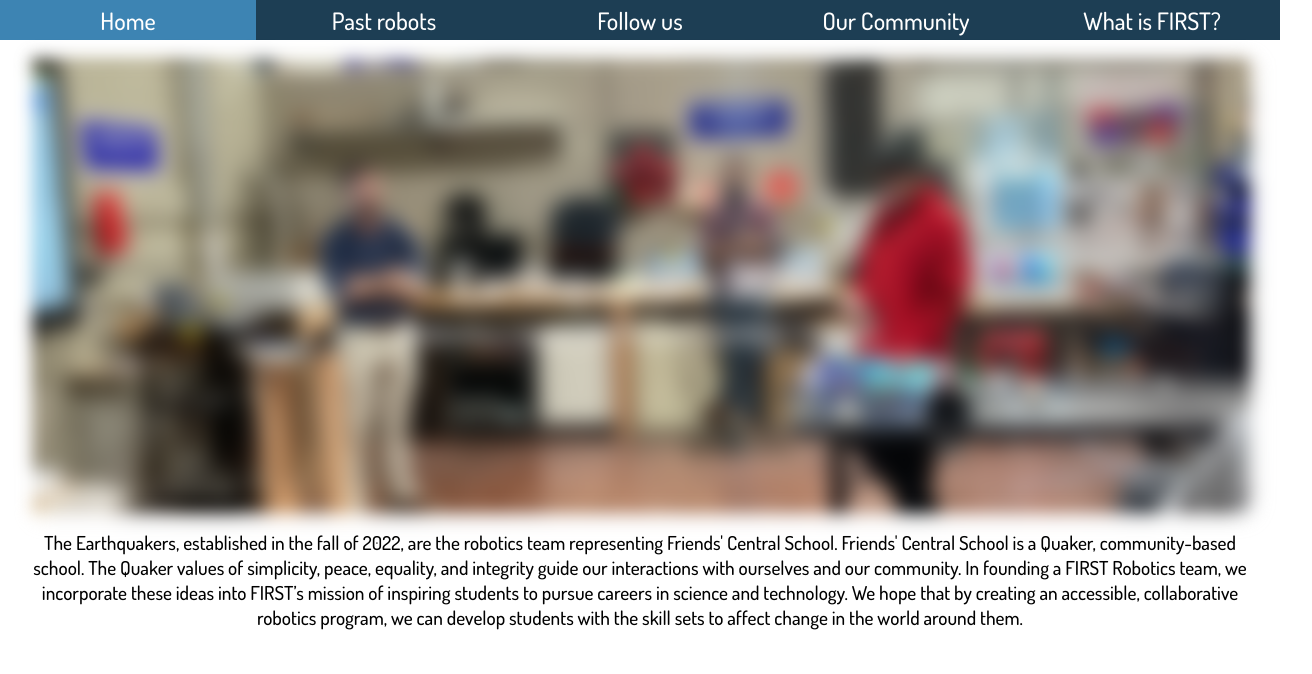
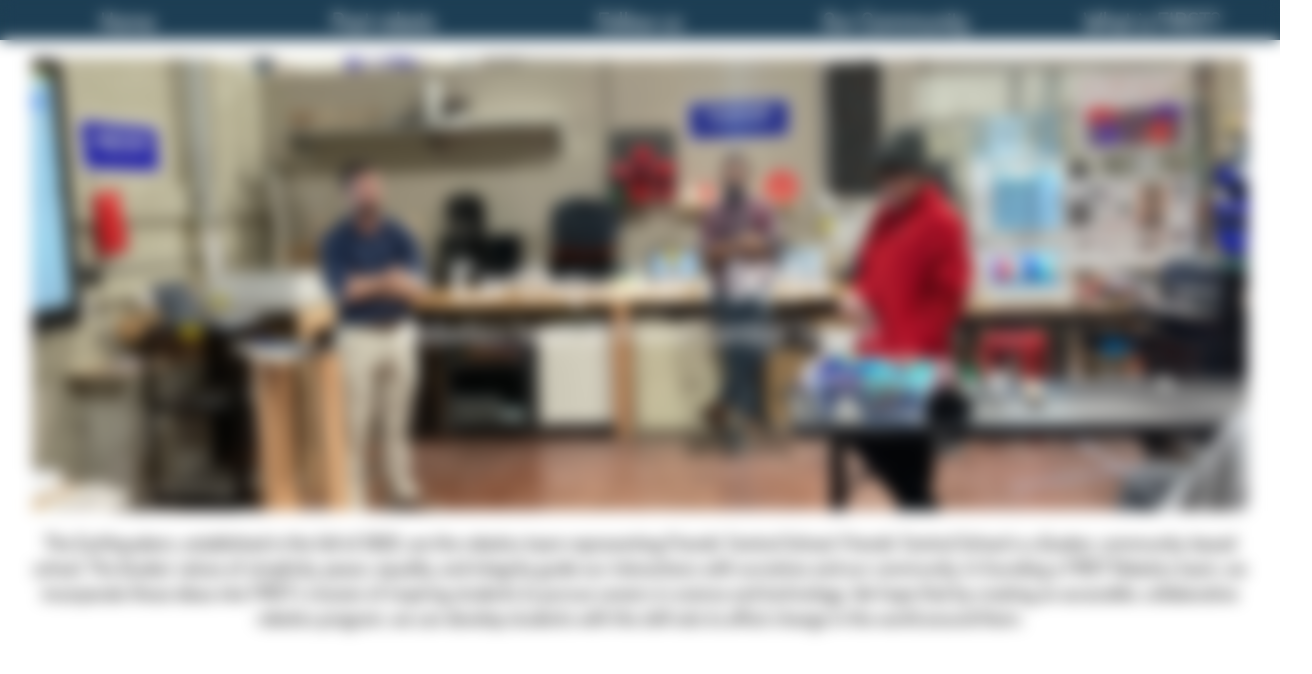
Before and after one commit to FCSRobotics/frc-website-23, a SvelteKit app: page / in a window 1280 px wide. Shown: the top 674 px of the page, 1312 px wide, since content can reach past the window. Built offline with nearby package versions, Linux system fonts and the light colour scheme.

Commit message:
asdfkjdsflkjdsklfjklsdjklfjsoidjf

```diff
--- a/src/routes/+page.svelte
+++ b/src/routes/+page.svelte
@@ -43,8 +43,8 @@
     background-size: cover;
     background-repeat: no-repeat;
     background-position: center;
-    filter: blur(8px);
-    -webkit-filter: blur(8px);
+    /* filter: blur(8px);
+    -webkit-filter: blur(8px); */
   }
 
   #blur {
```
